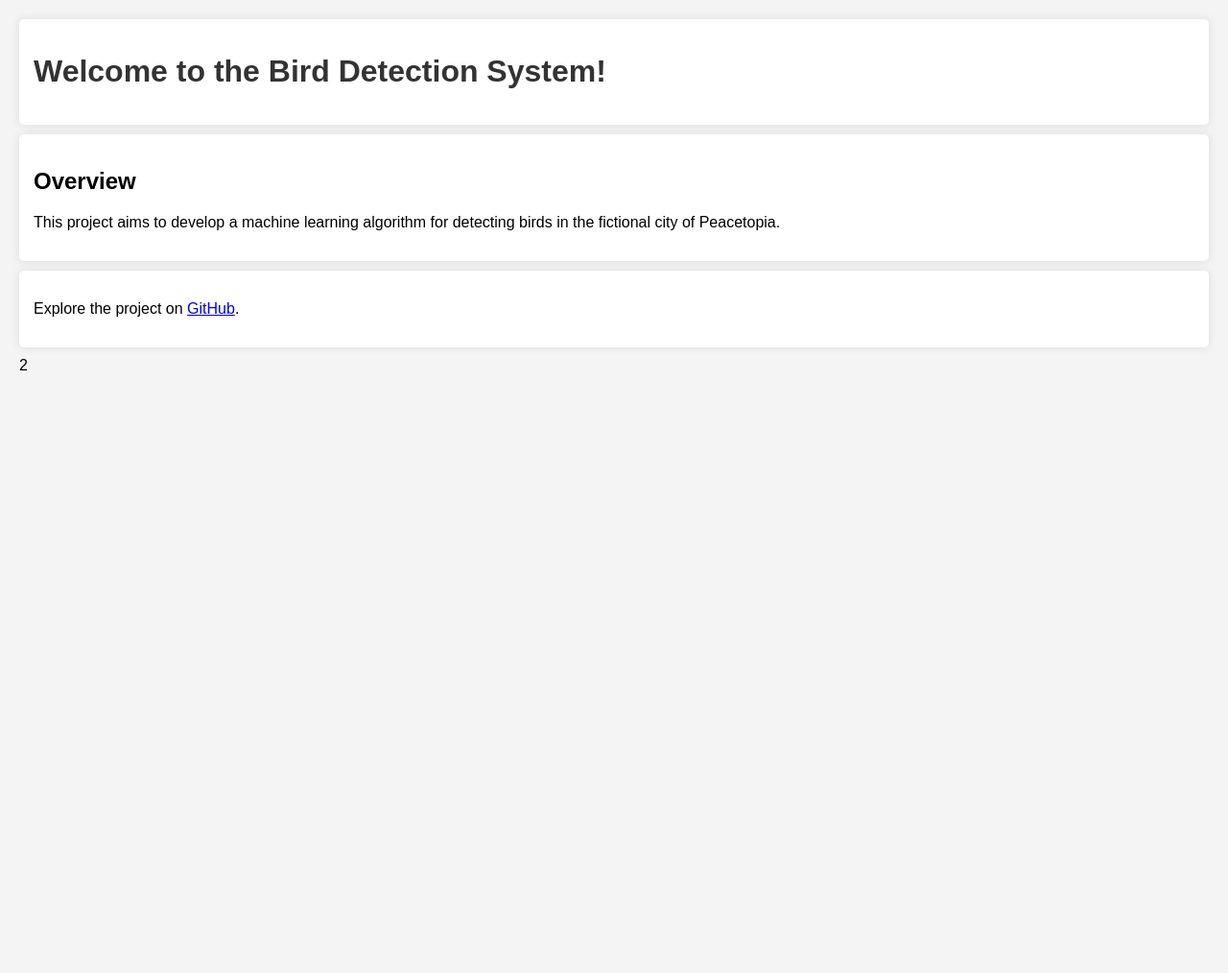
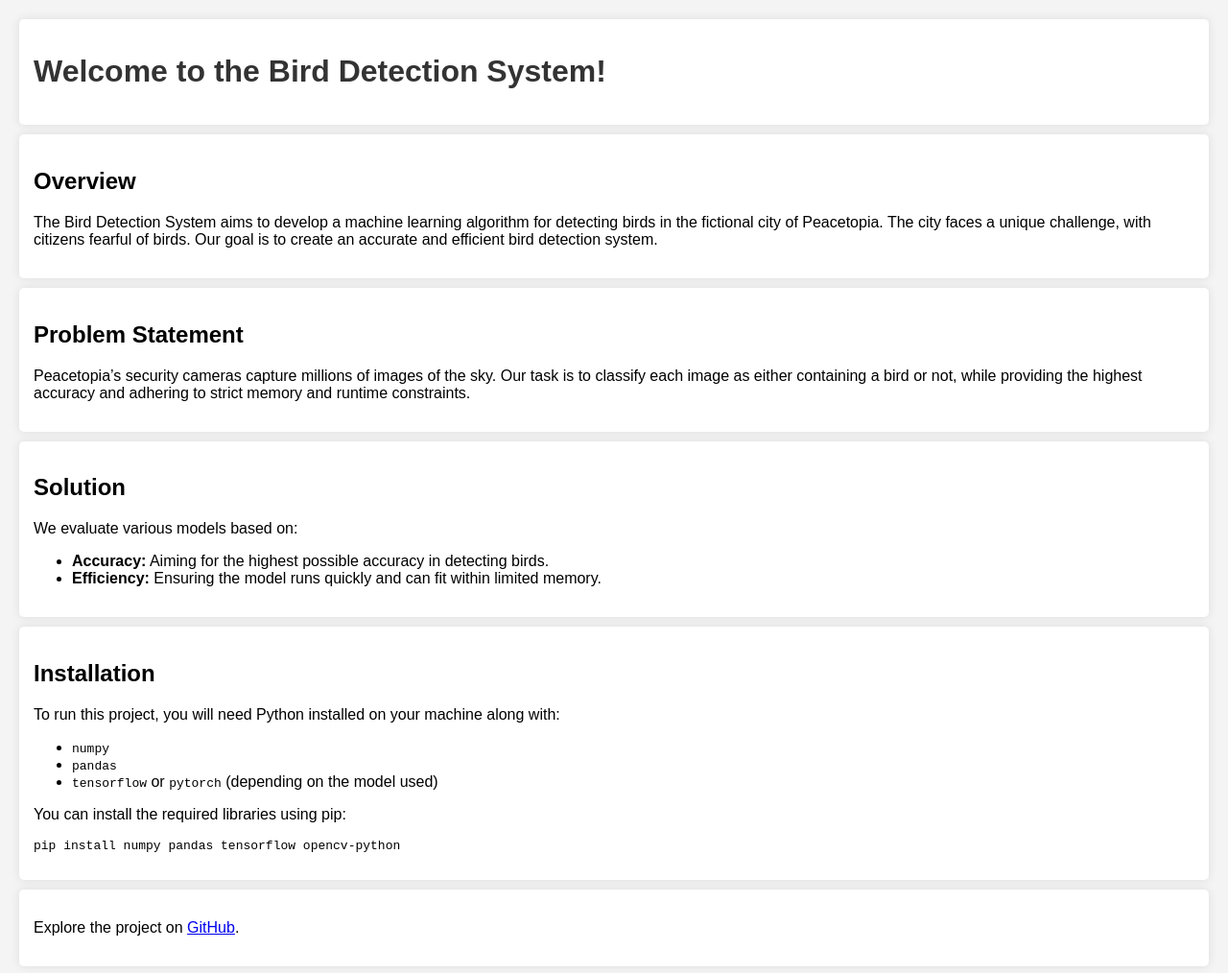
Before and after one commit to AtulAryanSingh/Bird---Detection---System---Peacetopia, a plain HTML site: page index.html in a window 1280 px wide. Shown: the whole page at 96% size. Before the commit the page ends 800 px from the top, so only its background shows below. Drawn offline with Linux system fonts and the light colour scheme.

```diff
--- a/index.html
+++ b/index.html
@@ -12,11 +12,33 @@
     </header>
     <section>
         <h2>Overview</h2>
-        <p>This project aims to develop a machine learning algorithm for detecting birds in the fictional city of Peacetopia.</p>
+        <p>The Bird Detection System aims to develop a machine learning algorithm for detecting birds in the fictional city of Peacetopia. The city faces a unique challenge, with citizens fearful of birds. Our goal is to create an accurate and efficient bird detection system.</p>
+    </section>
+    <section>
+        <h2>Problem Statement</h2>
+        <p>Peacetopia’s security cameras capture millions of images of the sky. Our task is to classify each image as either containing a bird or not, while providing the highest accuracy and adhering to strict memory and runtime constraints.</p>
+    </section>
+    <section>
+        <h2>Solution</h2>
+        <p>We evaluate various models based on:</p>
+        <ul>
+            <li><strong>Accuracy:</strong> Aiming for the highest possible accuracy in detecting birds.</li>
+            <li><strong>Efficiency:</strong> Ensuring the model runs quickly and can fit within limited memory.</li>
+        </ul>
+    </section>
+    <section>
+        <h2>Installation</h2>
+        <p>To run this project, you will need Python installed on your machine along with:</p>
+        <ul>
+            <li><code>numpy</code></li>
+            <li><code>pandas</code></li>
+            <li><code>tensorflow</code> or <code>pytorch</code> (depending on the model used)</li>
+        </ul>
+        <p>You can install the required libraries using pip:</p>
+        <pre><code>pip install numpy pandas tensorflow opencv-python</code></pre>
     </section>
     <footer>
         <p>Explore the project on <a href="https://github.com/AtulAryanSingh/Bird---Detection---System---Peacetopia">GitHub</a>.</p>
     </footer>
 </body>
 </html>
-2
```
